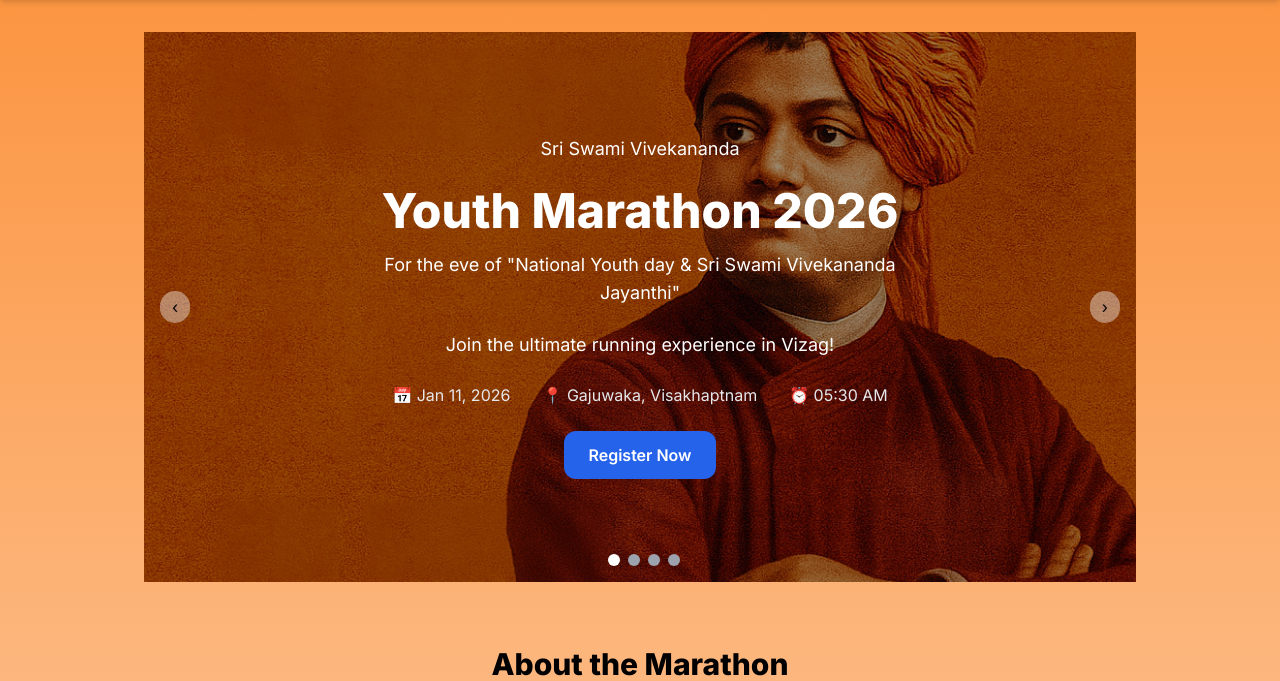
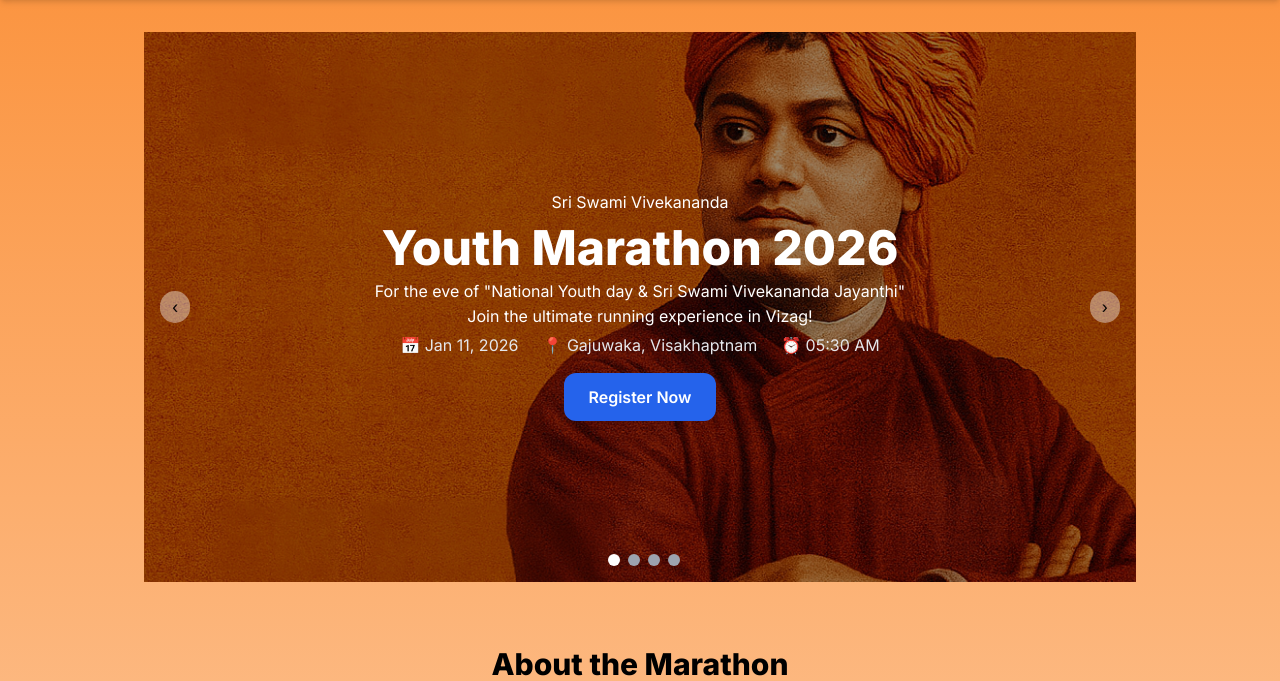
Before and after one commit to Polimera25/youth-marathon, a Django app: page / in a window 1280 px wide. Shown: the part 64-745 px from the top of the page. Run offline with Django 5.2, Linux system fonts and the light colour scheme; data comes from the database, SQL or seed files in the repository; some libraries are stand-ins or nearby versions.

Commit message:
css changes

```diff
--- a/registrations/templates/registrations/base.html
+++ b/registrations/templates/registrations/base.html
@@ -19,6 +19,18 @@
     #splash.hidden {
       opacity: 0;
       pointer-events: none;
+    }
+    .hero-text h1,
+    .hero-text p {
+      line-height: 1.2;          /* reduce space between lines */
+      margin-bottom: 6px;        /* smaller gap between blocks */
+    }
+
+    /* Mobile: avoid text being cut at the top */
+    @media (max-width: 640px) {
+      .hero-text {
+        padding-top: 12px;       /* push text slightly down on mobile */
+      }
     }
 
 
--- a/registrations/templates/registrations/landing.html
+++ b/registrations/templates/registrations/landing.html
@@ -47,21 +47,21 @@
       x-transition:leave-end="opacity-0"
     >
       <img :src="slide" alt="Marathon Banner" class="w-full h-full object-cover">
-      <div class="absolute inset-0 flex flex-col justify-end md:justify-center items-center text-center bg-black bg-opacity-40 text-white px-4 pb-6 md:pb-0">
-        <p class="text-sm sm:text-base md:text-lg mb-4 md:mb-6 max-w-xl">
+      <div class="absolute inset-0 flex flex-col justify-end md:justify-center items-center text-center bg-black bg-opacity-40 text-white px-4 pb-6 md:pb-0 hero-text">
+        <p class="text-xs sm:text-sm md:text-base mb-2 max-w-xl">
           Sri Swami Vivekananda
         </p>
-        <h1 class="text-2xl sm:text-3xl md:text-5xl font-extrabold mb-2 md:mb-4 leading-tight">
+        <h1 class="text-2xl sm:text-3xl md:text-5xl font-extrabold mb-2 leading-tight">
             Youth Marathon 2026
         </h1>
-        <p class="text-sm sm:text-base md:text-lg mb-4 md:mb-6 max-w-xl">
+        <p class="text-xs sm:text-sm md:text-base mb-2 max-w-xl">
             For the eve of "National Youth day & Sri Swami Vivekananda Jayanthi"
         </p>
-        <p class="text-sm sm:text-base md:text-lg mb-4 md:mb-6 max-w-xl">
+        <p class="text-xs sm:text-sm md:text-base mb-3 max-w-xl">
             Join the ultimate running experience in Vizag!
         </p>
 
-        <div class="flex flex-wrap justify-center gap-3 md:gap-8 text-gray-200 mb-4 md:mb-6 text-xs sm:text-sm md:text-base">
+        <div class="flex flex-wrap justify-center gap-2 md:gap-6 text-gray-200 mb-3 md:mb-4 text-xs sm:text-sm md:text-base">
             <div>📅 Jan 11, 2026</div>
             <div>📍 Gajuwaka, Visakhaptnam</div>
             <div>⏰ 05:30 AM</div>
```
